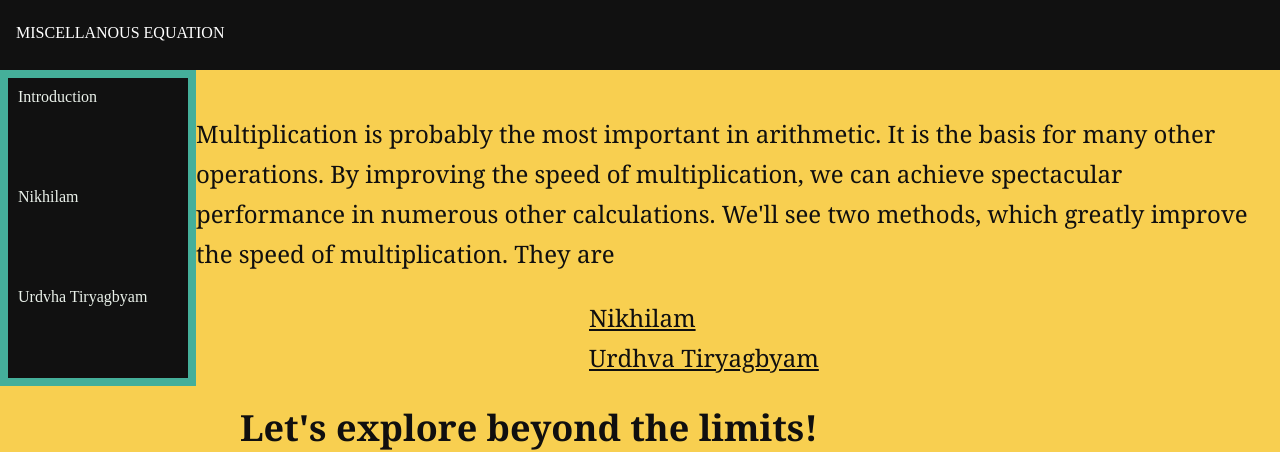
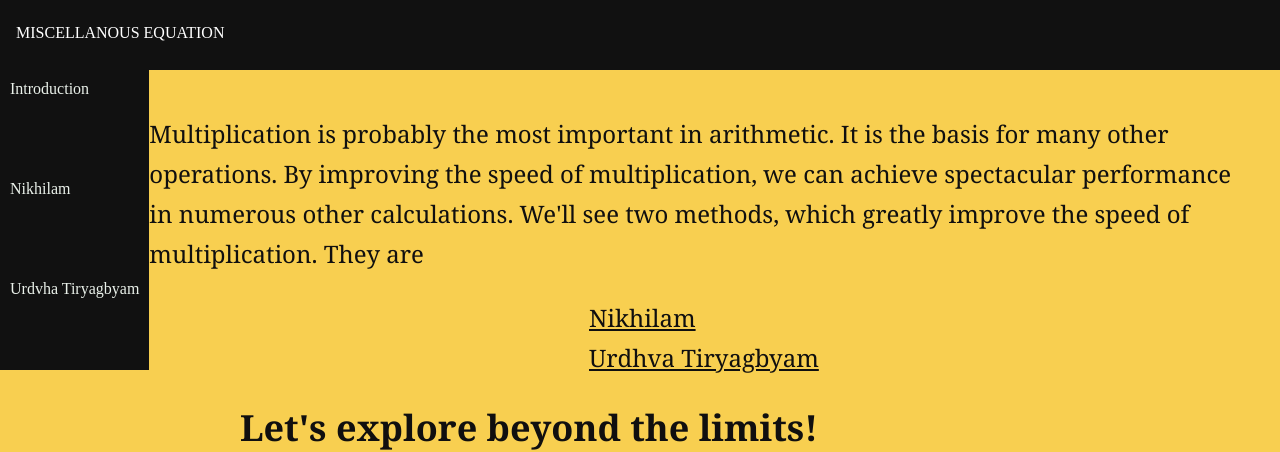
Before and after one commit to Shanthapriya23/insight_arith_priya, a React (Create React App) app: page /mul in a window 1280 px wide. Shown: the part 150-602 px from the top of the page. Built offline with nearby package versions, Linux system fonts and the light colour scheme.

Commit message:
Update Sidenavbar.css as sides

```diff
--- a/src/components/Sidenavbar/Sidenavbar.css
+++ b/src/components/Sidenavbar/Sidenavbar.css
@@ -6,7 +6,7 @@
   }
 
 
-  .sidebar {
+  .sidesbar {
     width: 180px; /* Adjust the width as needed */
     background-color: #45af9a;
     padding: 8px;
```
